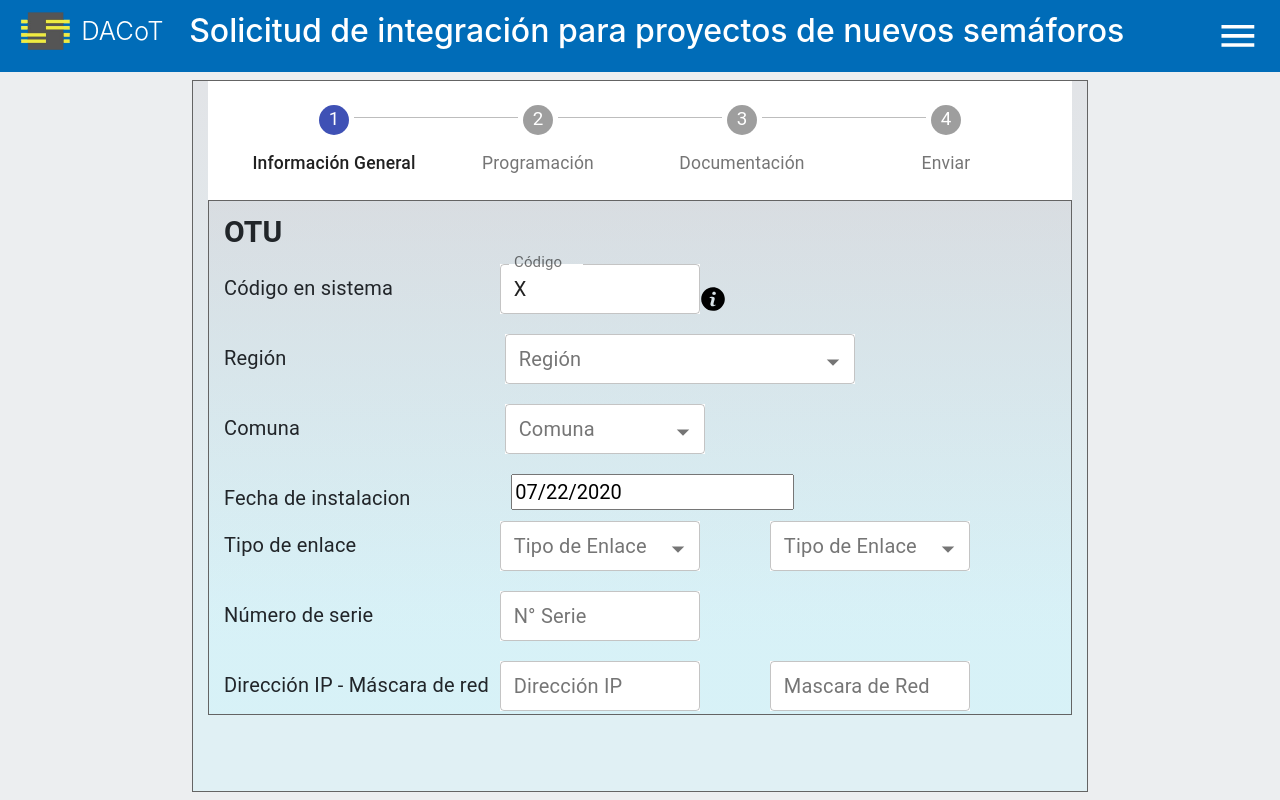
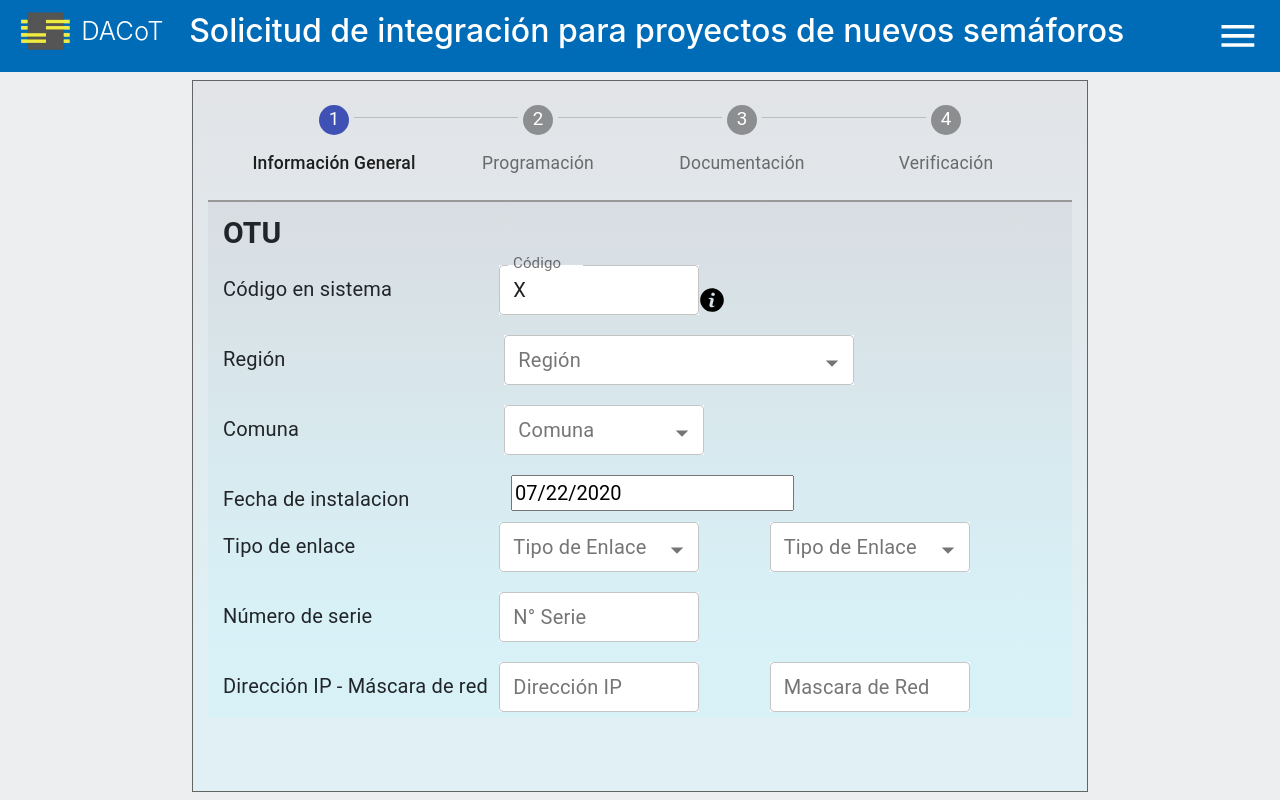
Before and after one commit to DACoT-UOCT/frontend, a React (Create React App) app: page /nuevo/instalacion in a window 1280 px wide. Built offline with nearby package versions, Linux system fonts and the light colour scheme.

Commit message:
Trabajillos en el Stepper

```diff
--- a/src/components/SolicitudInstalacionNueva/NuevaInstalacion.js
+++ b/src/components/SolicitudInstalacionNueva/NuevaInstalacion.js
@@ -124,7 +124,7 @@ const NuevaInstalacion = (props) => {
   }, [state.submit]);
 
   function getSteps() {
-    return ['Información General', 'Programación', 'Documentación', 'Enviar'];
+    return ['Información General', 'Programación', 'Documentación', 'Verificación'];
   }
 
   function getStepContent(stepIndex) {
@@ -204,7 +204,7 @@ const NuevaInstalacion = (props) => {
       <StateContext.Provider value={state}>
         <div className="grid-item nuevo-semaforo">
           <div className={classes.root}>
-            <Stepper activeStep={activeStep} alternativeLabel>
+            <Stepper activeStep={activeStep} alternativeLabel style={{"background":"none", "border-bottom":"2px solid #999999"}}>
               {steps.map((label) => (
                 <Step key={label}>
                   <StepLabel>{label}</StepLabel>
@@ -218,9 +218,10 @@ const NuevaInstalacion = (props) => {
                   <Button onClick={handleReset}>Volver al inicio</Button>
                 </div>
               ) : (
-                <div className="grid-item" style={{"max-height":"515px","overflow-y":"scroll"}}>
+                <div className="grid-item" style={{"max-height":"515px","overflow-y":"scroll", "border":"0px"}}>
                   <Typography className={classes.instructions}>{getStepContent(activeStep)}</Typography>
                   <div>
+                    <Siguiente state={state} dispatch={dispatch} />
                     <Button
                       disabled={activeStep === 0}
                       onClick={handleBack}
--- a/src/components/shared/Campos/Siguiente.js
+++ b/src/components/shared/Campos/Siguiente.js
@@ -163,6 +163,7 @@ const Siguiente = (props) => {
                 <ButtonMaterial
                   variant="contained"
                   color="secondary"
+
                   onClick={() => dispatch({ type: "atras" })}>
                   Atrás
                 </ButtonMaterial>
```
